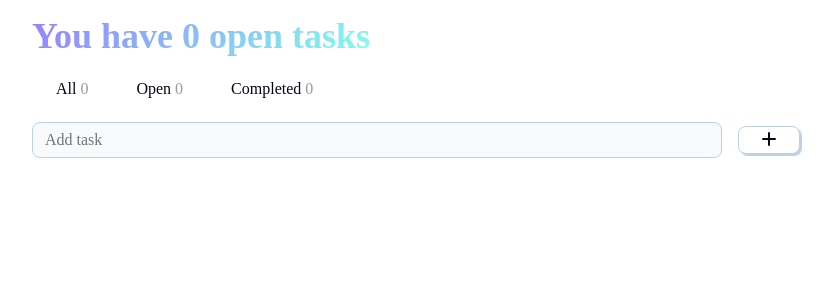
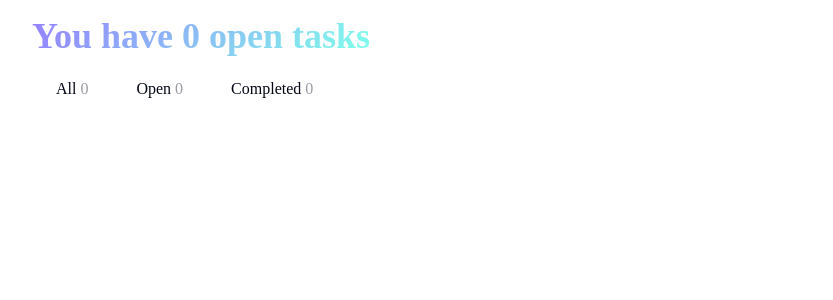
Before and after one commit to onlyvpans/todo, a React (Vite) app: page / in a window 1280 px wide. Shown: the top 300 px of the page, without its empty margins (224-1057 px from the left). Built offline with nearby package versions, Linux system fonts and the light colour scheme; a web font is replaced by a local one.

Commit message:
fix: only show input on ALL or OPEN tabs

```diff
--- a/src/App.tsx
+++ b/src/App.tsx
@@ -36,7 +36,10 @@ export default function App() {
           handleDeleteTodo={handleDeleteTodo}
           selectedTab={selectedTab}
         />
-        <TodoInput handleAddTodo={handleAddTodo} />
+        {selectedTab === "All" ||
+          (selectedTab === "Open" && (
+            <TodoInput handleAddTodo={handleAddTodo} />
+          ))}
       </TodoContext.Provider>
     </>
   );
```
